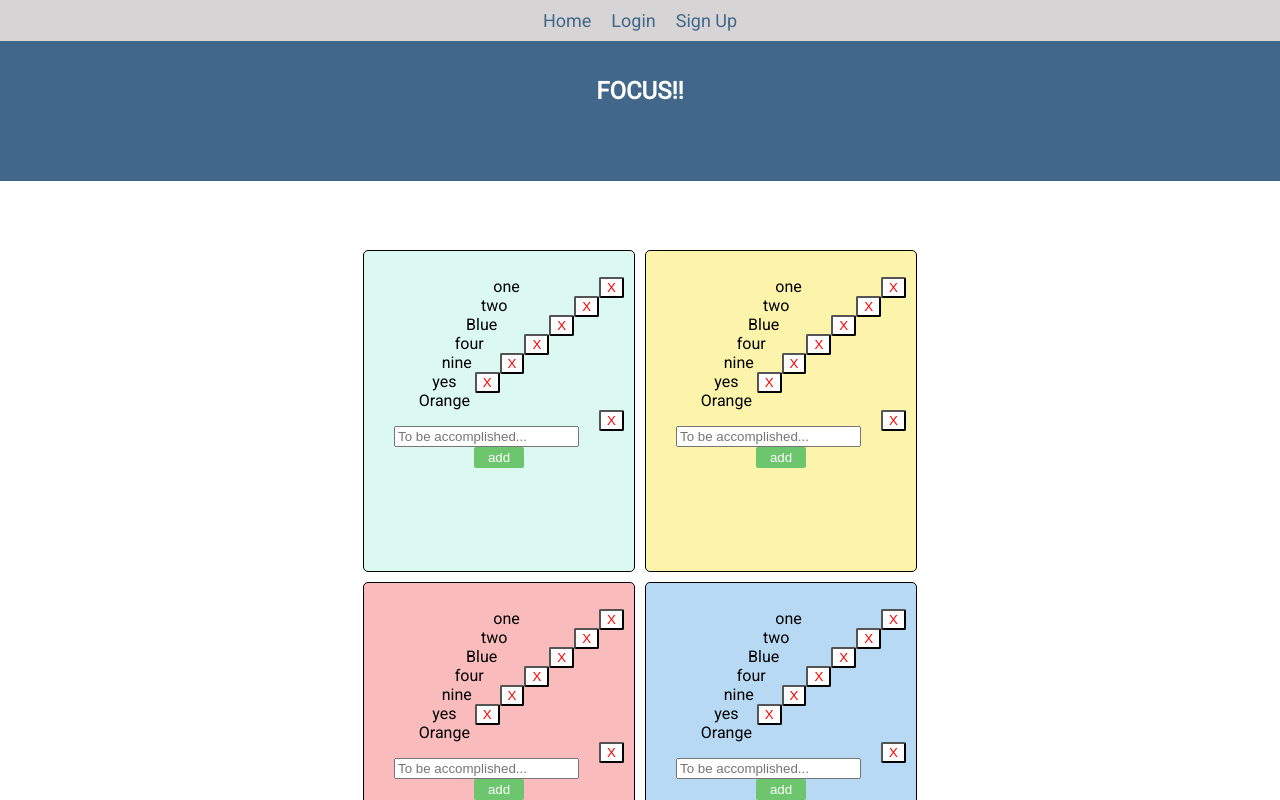
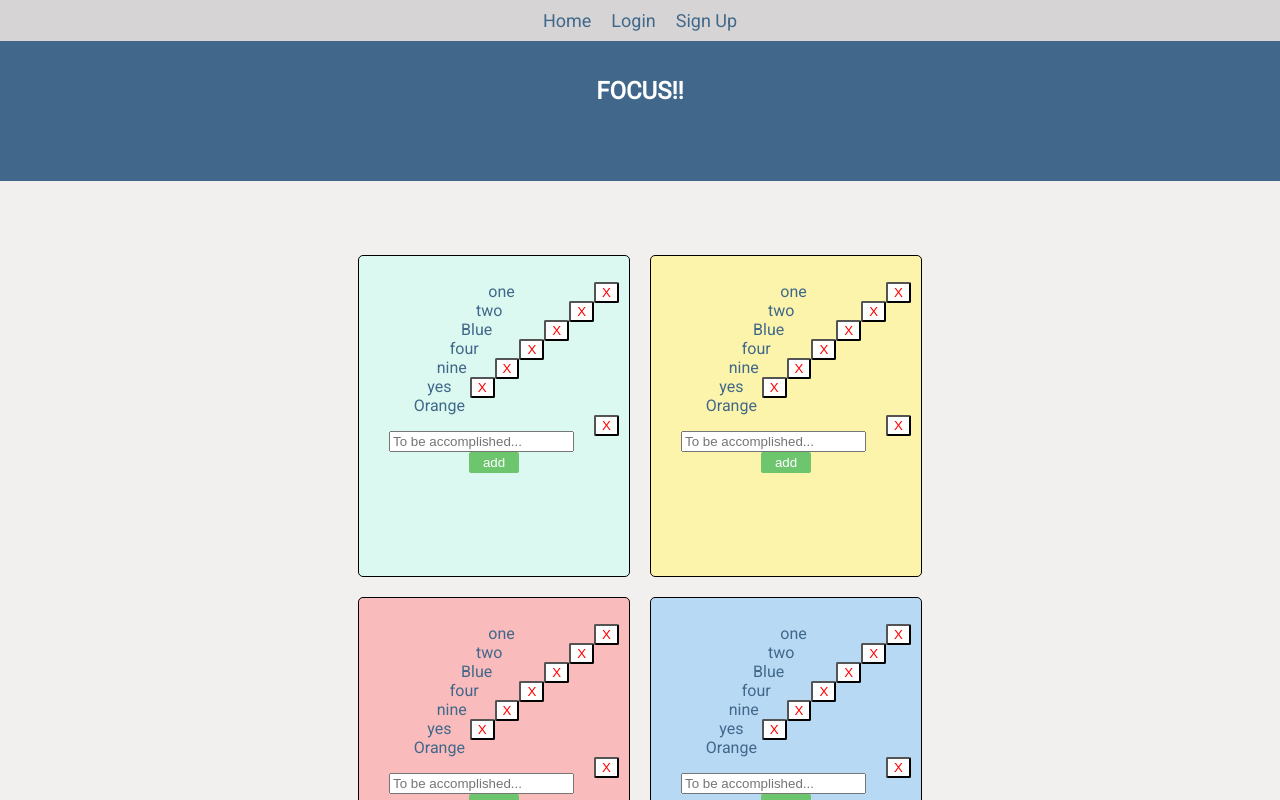
Before and after one commit to sweeneyyy/mern-hackathon, a React (Create React App) app in the folder client/: page /profile in a window 1280 px wide. Shown: the top 800 px of the page. Built offline with nearby package versions, Linux system fonts and the light colour scheme.

Commit message:
updated css

```diff
--- a/client/src/App.css
+++ b/client/src/App.css
@@ -16,8 +16,18 @@ nav a:hover {
   color: #7f4dd2;
 }
 
+/*ul {
+  display: inline-block;
+
+}*/
+
 li {
   list-style: none;
+  text-align: center;
+}
+
+form {
+  bottom: 0;
 }
 
 .grid {
@@ -29,15 +39,17 @@ li {
 .quad {
   display: inline-block;
   width: 250px;
-  height: 300px;
+  min-height: 300px;
+  color: #41688a;
   /*border: 1px solid black;*/
   padding: 10px;
-  margin: 5px;
+  margin: 10px;
 
 }
 
 #quad-one {
   border: 1px solid black;
+  /*border-color: #41688a;*/
   border-radius: 5px;
   background-color: #dbf9f0;
   /*border-color: hotpink*/
--- a/client/src/index.css
+++ b/client/src/index.css
@@ -2,6 +2,7 @@ body {
   margin: 0;
   padding: 0;
   font-family: 'Roboto', sans-serif;
+  background-color: #f2efef;
 }
 
 div {
```
